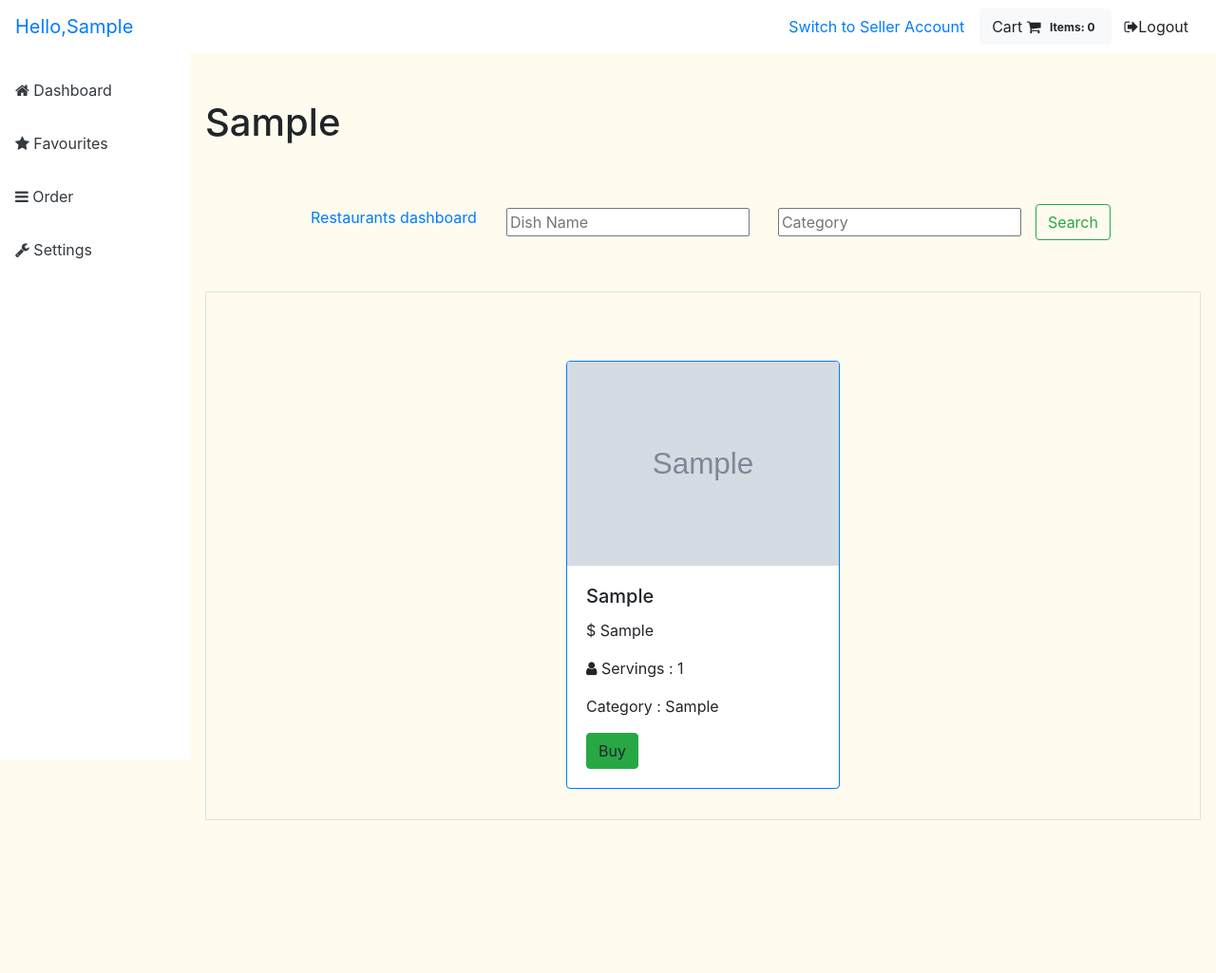
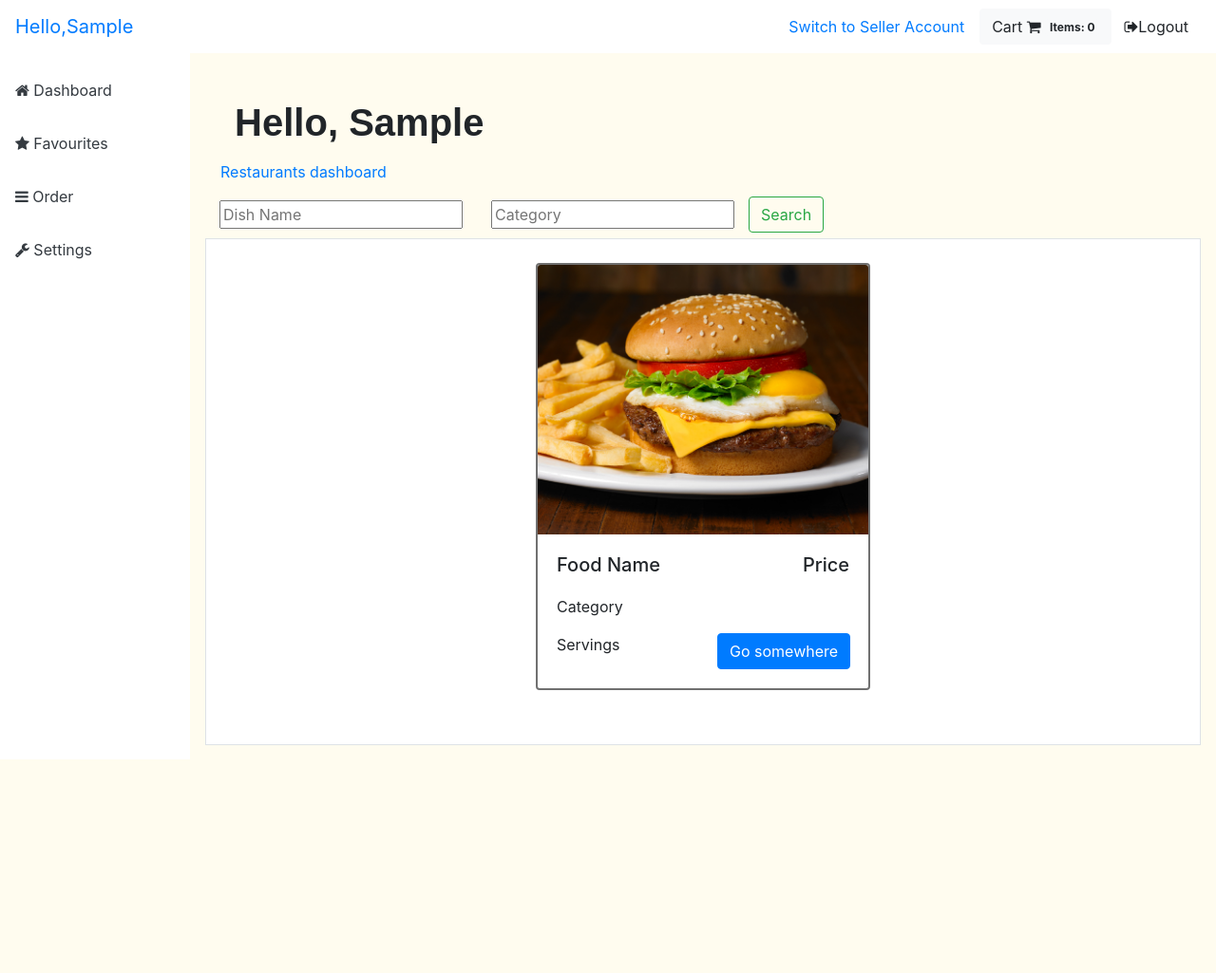
Before and after one commit to Michelle-Vava/ShareEats, a Django app: page /buyer/dashboard in a window 1280 px wide. Shown: the top 1025 px of the page at 95% size. Run offline with Django 4.2, Linux system fonts and the light colour scheme; a user stored in the database is signed in; tables that the repository leaves empty hold one stand-in row (values such as "Sample post"); grey boxes marked "Sample" are stand-in pictures; parts of the project's set-up code (start-up, migrations or seed data) failed here and were passed over; some libraries are stand-ins or nearby versions.

```diff
--- /dev/null
+++ b/develop/static/css/buyer-dashboard.css
@@ -0,0 +1,15 @@
+.card_container {
+    background: white;
+    padding: 25px;
+}
+
+.card_style {
+    border: 2px solid #707070;
+}
+
+.buy_button {
+    background: #FBC226;
+    font-size: 12px;
+    color: white;
+    text-align: center;
+}
--- a/develop/templates/base_templates/buyer_dashboard_base.html
+++ b/develop/templates/base_templates/buyer_dashboard_base.html
@@ -24,6 +24,7 @@
     crossorigin="anonymous"></script>
   <link rel="stylesheet" type="text/css" href="../../static/css/sidebar.css" />
   <link rel="stylesheet" href="https://cdnjs.cloudflare.com/ajax/libs/font-awesome/4.7.0/css/font-awesome.min.css">
+  <link rel="stylesheet" type="text/css" href="../../static/css/buyer-dashboard.css" />
 </head>
 <div id="mySidebar" class="sidebar bg-white text-dark">
 
--- a/develop/templates/buyer/buyer_dashboard.html
+++ b/develop/templates/buyer/buyer_dashboard.html
@@ -2,12 +2,14 @@
 {% load crispy_forms_filters %}
 {% block content %}
     {% load crispy_forms_tags %}
-     <h1>{{ userdetails.firstname }}</h1>
-<br>
-    <br>
-<ul class="nav justify-content-center">
-      <li class="nav-item">  <a class="nav-link" href='{% url 'buyer restaurants' %}'>Restaurants dashboard</a></li>
- <li class="nav-item">
+    <h1 style="font-family: Arial; font-size: 40px"><b> &ensp; Hello, {{ userdetails.firstname }}</b></h1>
+
+
+      <div class="nav-item">
+          <a class="nav-link" href='{% url 'buyer restaurants' %}'>Restaurants dashboard</a>
+      </div>
+
+ <div class="nav-item">
      <form class="form-inline my-2 my-lg-0", method="post">
          {% for field in form %}
         {% csrf_token %}
@@ -19,11 +21,54 @@
         {% endfor %}
          <button class="btn btn-outline-success my-2 my-sm-0" type="submit">Search</button>
     </form>
-  </li>
+  </div>
 
-</ul>
+
+<div class="container-fluid border card_container justify-content-center">
+    <div class="row justify-content-center">
+        {% for item in dishes %}
+            <div class="card-deck mx-2 mb-3">
+                <div class="card card_style mb-3" style="width: 22rem;">
+        <img class="card-img-top" src="../../static/img/Food Item 1.jpg" alt="Card image cap">
+        <div class="card-body">
+            <div class="row card-title">
+                <h5 class="col">
+                    Food Name
+                </h5>
+                <h5 class="col" style="text-align: right">
+                    Price
+                </h5>
+            </div>
+            <p class="card-text">
+                Category
+            </p>
+            <div class="row">
+                <div class="col">
+                    Servings
+                </div>
+                <div class="col" style="text-align: right">
+                    <a href="#" class="btn btn-primary">Go somewhere</a>
+                </div>
+            </div>
+        </div>
+    </div>
+    </div>
+
+        {% endfor %}
+    </div>
+</div>
+
+
+
+
+
+<br>
+    <br>
+<ul class="nav justify-content-center">
+
     <br>
     <br>
+<!--
      <div class="container border ">
 <br>
       <div class="row mt-5 justify-content-center">
@@ -47,6 +92,7 @@
          </div>
 
     </div>
+-->
     <!-- Modal -->
 <div class="modal fade" id="DishModal" tabindex="-1" role="dialog" aria-labelledby="exampleModalLabel" aria-hidden="true">
   <div class="modal-dialog" role="document">
```
Also changed, not shown: develop/static/img/Food Item 1.jpg (added).
